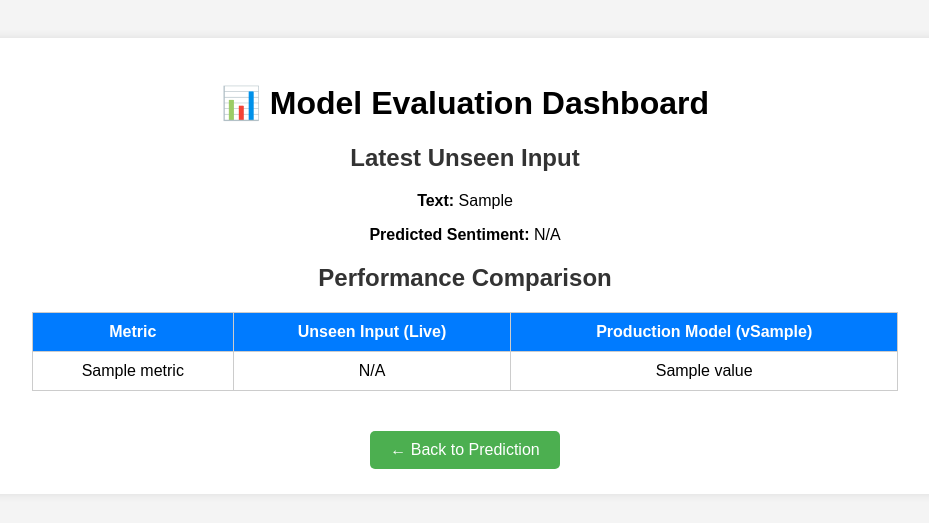
After one commit to rahul-nayak01/ML-OPs-Model-deployment-Mini-project-, a Flask app: template flask_app/templates/dashboard.html in a window 1280 px wide. The commit adds this page. Shown: the top 523 px of the page, without its empty margins (175-1104 px from the left). Run offline with Flask 3, Linux system fonts and the light colour scheme; the template is opened without the code that fills it: most values are stand-ins (such as "Sample title", 1, 10 or a date in 2020); parts of the project's set-up code (start-up, migrations or seed data) failed here and were passed over.

Commit message:
changed model evaluation

```diff
--- a/flask_app/app.py
+++ b/flask_app/app.py
@@ -10,6 +10,7 @@ from nltk.corpus import stopwords
 import string
 import re
 import dagshub
+from sklearn.metrics import accuracy_score, precision_score, recall_score, f1_score , roc_auc_score
 
 import warnings
 warnings.simplefilter("ignore", UserWarning)
@@ -69,14 +70,14 @@ def normalize_text(text):
 
 # Below code block is for local use
 # -------------------------------------------------------------------------------------
-#mlflow.set_tracking_uri('https://dagshub.com/rahul-nayak01/ML-OPs-Model-deployment-Mini-project-.mlflow')
-#dagshub.init(repo_owner='rahul-nayak01', repo_name='ML-OPs-Model-deployment-Mini-project-', mlflow=True)
+mlflow.set_tracking_uri('https://dagshub.com/rahul-nayak01/ML-OPs-Model-deployment-Mini-project-.mlflow')
+dagshub.init(repo_owner='rahul-nayak01', repo_name='ML-OPs-Model-deployment-Mini-project-', mlflow=True)
 # -------------------------------------------------------------------------------------
 
 # Below code block is for production use
 # -------------------------------------------------------------------------------------
 # Set up DagsHub credentials for MLflow tracking
-dagshub_token = os.getenv("CAPSTONE_TEST")
+"""dagshub_token = os.getenv("CAPSTONE_TEST")
 if not dagshub_token:
     raise EnvironmentError("CAPSTONE_TEST environment variable is not set")
 
@@ -87,12 +88,15 @@ dagshub_url = "https://dagshub.com"
 repo_owner = "rahul-nayak01"
 repo_name = "ML-OPs-Model-deployment-Mini-project-"
 # Set up MLflow tracking URI
-mlflow.set_tracking_uri(f'{dagshub_url}/{repo_owner}/{repo_name}.mlflow')
+mlflow.set_tracking_uri(f'{dagshub_url}/{repo_owner}/{repo_name}.mlflow')"""
 # -------------------------------------------------------------------------------------
 
 
 # Initialize Flask app
 app = Flask(__name__)
+
+latest_input = None
+latest_prediction = None
 
 # from prometheus_client import CollectorRegistry
 
@@ -157,6 +161,9 @@ def predict():
     # Measure latency
     REQUEST_LATENCY.labels(endpoint="/predict").observe(time.time() - start_time)
 
+    global latest_input, latest_prediction
+    latest_input = text
+    latest_prediction = prediction
     return render_template("index.html", result=prediction)
 
 @app.route("/metrics", methods=["GET"])
@@ -164,6 +171,57 @@ def metrics():
     """Expose only custom Prometheus metrics."""
     return generate_latest(registry), 200, {"Content-Type": CONTENT_TYPE_LATEST}
 
+@app.route("/dashboard", methods=["GET"])
+def dashboard():
+    """Dashboard to compare unseen input evaluation with production model metrics."""
+    REQUEST_COUNT.labels(method="GET", endpoint="/dashboard").inc()
+    start_time = time.time()
+
+    client = mlflow.MlflowClient()
+
+    # Fetch production model metrics
+    prod_version_info = client.get_latest_versions(model_name, stages=["Production"])
+    if prod_version_info:
+        prod_version = prod_version_info[0].version
+        prod_run_id = prod_version_info[0].run_id
+        prod_metrics = client.get_run(prod_run_id).data.metrics
+    else:
+        prod_metrics = {"message": "No production model found."}
+
+    # Evaluate model on unseen data (only if user gave input)
+    unseen_metrics = {}
+    if latest_input and latest_prediction is not None:
+        try:
+            # Transform the same input using vectorizer
+            X_unseen = vectorizer.transform([normalize_text(latest_input)])
+            y_pred = model.predict(X_unseen)
+
+            # Simulate a true label assumption
+            # In real-time systems, you'd log and later compare with ground truth
+            y_true = [latest_prediction]  # placeholder — you can replace this later
+
+            unseen_metrics = {
+                "accuracy": float(accuracy_score(y_true, y_pred)),
+                "precision": float(precision_score(y_true, y_pred, average='binary', zero_division=0)),
+                "recall": float(recall_score(y_true, y_pred, average='binary', zero_division=0)),
+                "f1_score": float(f1_score(y_true, y_pred, average='binary', zero_division=0))
+                #"auc": float(roc_auc_score(y_true, y_pred, average='binary'))
+            }
+        except Exception as e:
+            unseen_metrics = {"error": str(e)}
+
+    REQUEST_LATENCY.labels(endpoint="/dashboard").observe(time.time() - start_time)
+
+    return render_template(
+        "dashboard.html",
+        latest_input=latest_input,
+        latest_prediction=latest_prediction,
+        unseen_metrics=unseen_metrics,
+        prod_metrics=prod_metrics,
+        model_version=model_version,
+    )
+
+
 if __name__ == "__main__":
     # app.run(debug=True) # for local use
     app.run(debug=True, host="0.0.0.0", port=5000)  # Accessible from outside Docker
--- /dev/null
+++ b/flask_app/templates/dashboard.html
@@ -0,0 +1,57 @@
+<!DOCTYPE html>
+<html lang="en">
+<head>
+    <meta charset="UTF-8">
+    <meta name="viewport" content="width=device-width, initial-scale=1.0">
+    <title>Model Evaluation Dashboard</title>
+    <style>
+        body { font-family: Arial, sans-serif; background-color: #f4f4f4; text-align: center; padding: 30px; }
+        .container { background-color: white; padding: 25px; border-radius: 10px; width: 80%; margin: auto; box-shadow: 0 0 10px rgba(0,0,0,0.1); }
+        table { margin: 20px auto; border-collapse: collapse; width: 90%; }
+        th, td { border: 1px solid #ccc; padding: 10px; text-align: center; }
+        th { background-color: #007bff; color: white; }
+        .positive { color: #155724; background-color: #d4edda; }
+        .negative { color: #721c24; background-color: #f8d7da; }
+        .btn { display: inline-block; margin-top: 20px; padding: 10px 20px; background-color: #4CAF50; color: white; text-decoration: none; border-radius: 5px; }
+        .btn:hover { background-color: #45a049; }
+        h2 { color: #333; }
+    </style>
+</head>
+<body>
+
+<div class="container">
+    <h1>📊 Model Evaluation Dashboard</h1>
+
+    <h2>Latest Unseen Input</h2>
+    <p><strong>Text:</strong> {{ latest_input if latest_input else 'No input yet' }}</p>
+    <p><strong>Predicted Sentiment:</strong>
+        {% if latest_prediction == 1 %}
+            <span class="positive">😊 Positive</span>
+        {% elif latest_prediction == 0 %}
+            <span class="negative">😞 Negative</span>
+        {% else %}
+            N/A
+        {% endif %}
+    </p>
+
+    <h2>Performance Comparison</h2>
+    <table>
+        <tr>
+            <th>Metric</th>
+            <th>Unseen Input (Live)</th>
+            <th>Production Model (v{{ model_version }})</th>
+        </tr>
+        {% for metric, value in prod_metrics.items() %}
+        <tr>
+            <td>{{ metric }}</td>
+            <td>{{ unseen_metrics.get(metric, 'N/A') }}</td>
+            <td>{{ value }}</td>
+        </tr>
+        {% endfor %}
+    </table>
+
+    <a href="/" class="btn">← Back to Prediction</a>
+</div>
+
+</body>
+</html>
--- a/flask_app/templates/index.html
+++ b/flask_app/templates/index.html
@@ -71,6 +71,8 @@
             <textarea id="text" name="text" rows="5" placeholder="Enter your text here..."></textarea><br>
             <button type="submit">Predict</button>
         </form>
+        <a href="/dashboard" style="display:inline-block;margin-top:15px;color:#007bff;text-decoration:none;">📊 View Dashboard</a>
+
 
         {% if result is not none %}
             <div class="result {% if result == 1 %}positive{% else %}negative{% endif %}">
```
Also changed, not shown: src/model/model_evaluation.py (+4 -3 lines).
